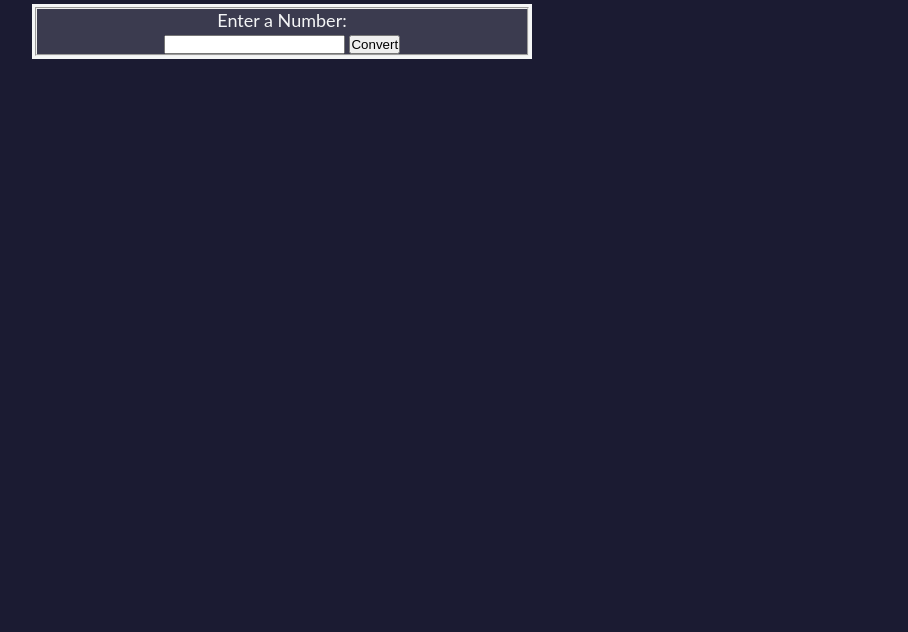
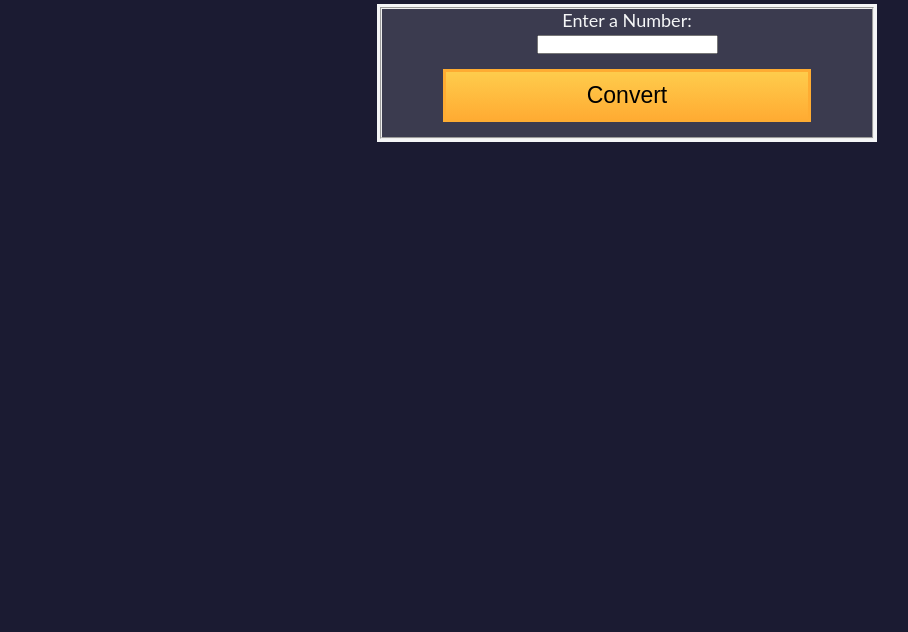
Before and after one commit to FRJ74/RomanNumeralConverter, a plain HTML site: page index.html in a window 1280 px wide. Shown: the part 168-800 px from the top of the page, without its empty margins (13-921 px from the left). Drawn offline with Linux system fonts and the light colour scheme; a web font is replaced by a local one.

Commit message:
Add alignment to convert button

```diff
--- a/style.css
+++ b/style.css
@@ -33,9 +33,9 @@
     font-family: 'Castoro Titling', cursive;
   }
 
-  .form {
+  form {
     color: var(--gray-05);
-    margin: auto 25px;
+    margin: auto;
     padding: 15px auto;
     border: 3px solid var(--gray-05);
     text-align: center;
@@ -43,6 +43,21 @@
     max-width: 500px;
     background-color: var(--gray-75);
   }
+
+  button {
+    cursor: pointer;
+    margin-top: 15px;
+    margin-bottom: 15px;
+    text-decoration: none;
+    background-image: linear-gradient(#fecc4c, #ffac33);
+    border: 3px solid #feac32;
+    padding: 10px 16px;
+    font-size: 23px;
+    width: 75%;
+  }
+
+
+
 /* latin-ext */
 @font-face {
     font-family: 'Castoro Titling';
```
